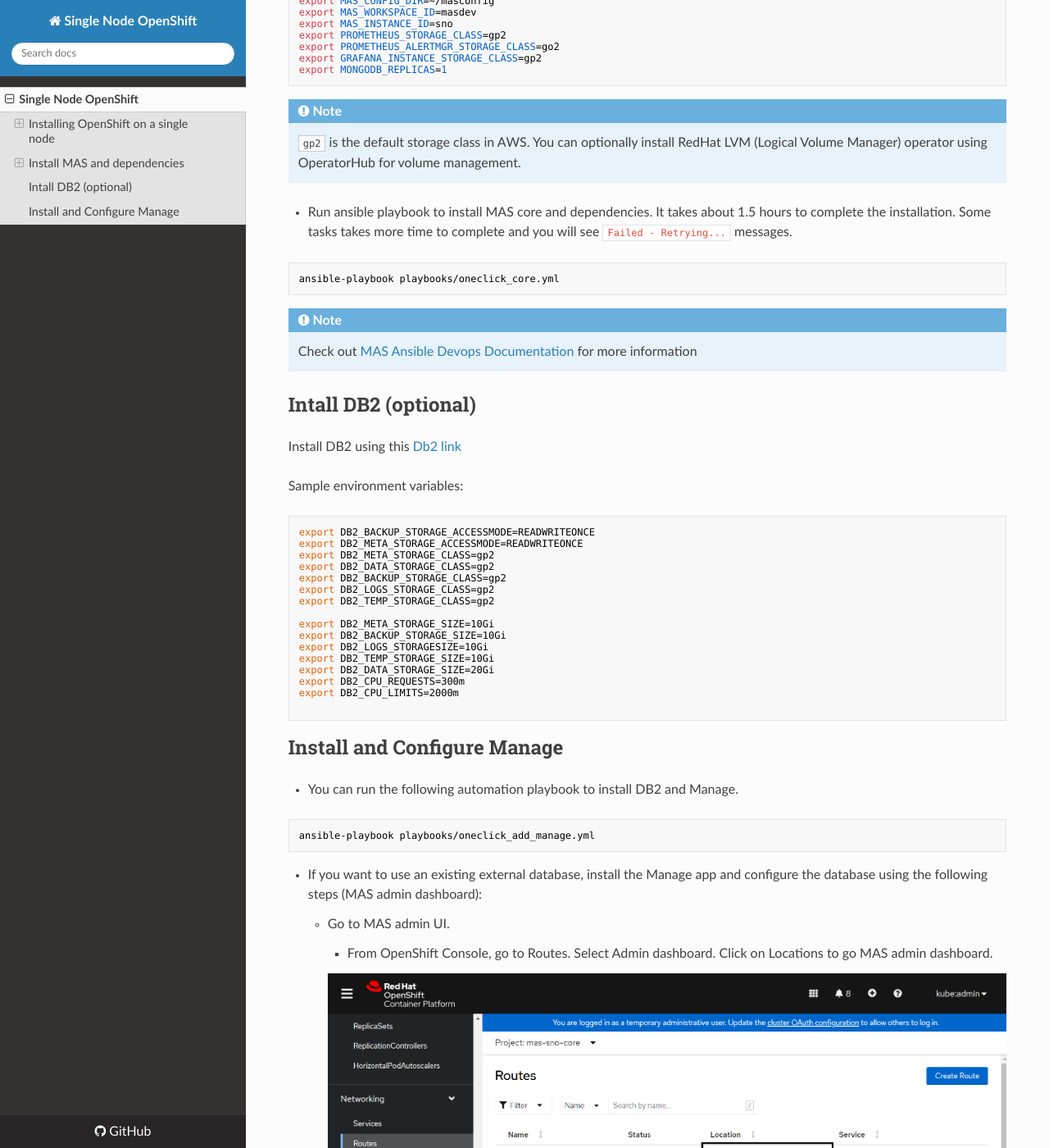
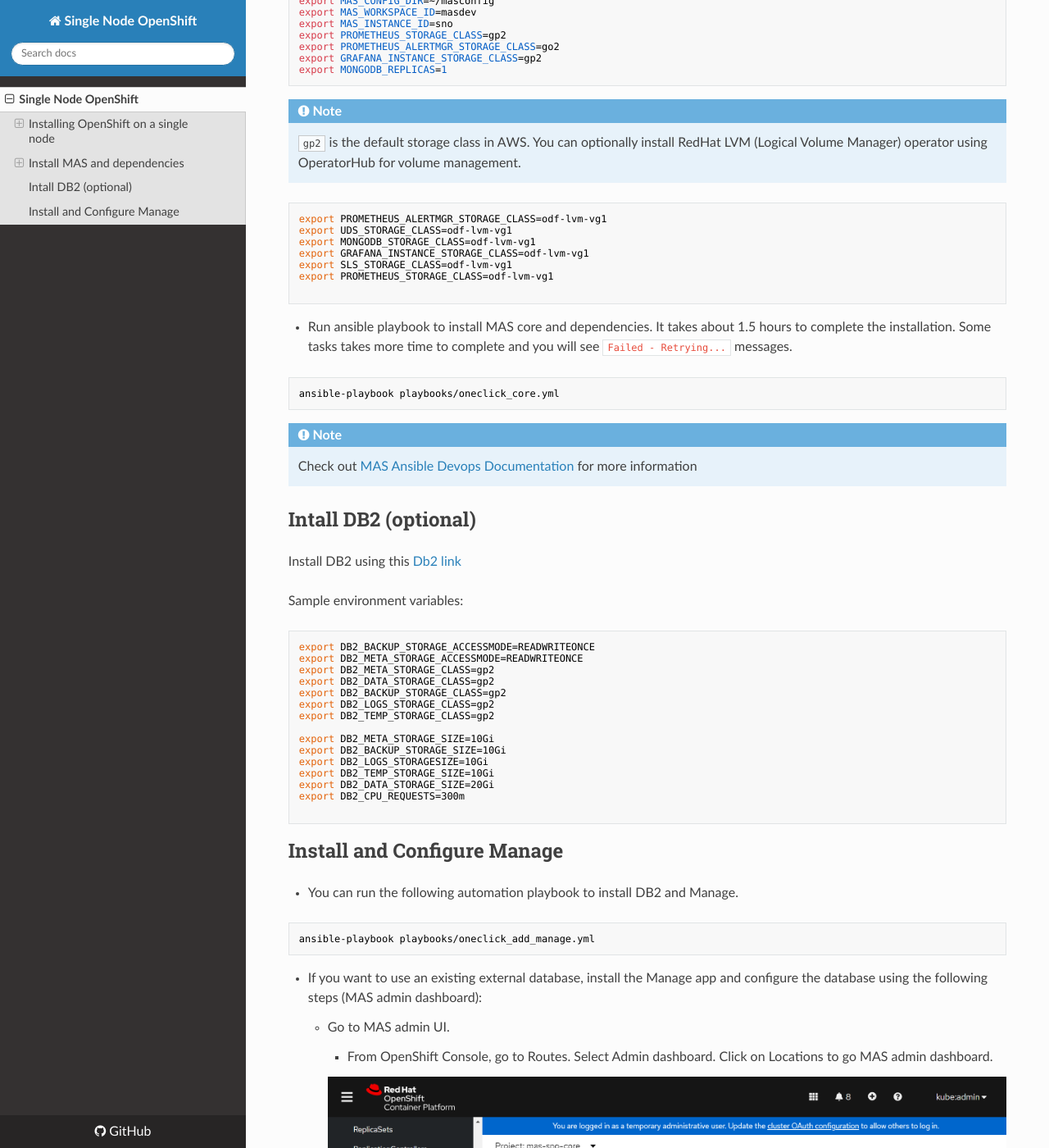
Before and after one commit to ibm-mas-manage/sno, an MkDocs documentation site: the page built from docs/index.md, in a window 1280 px wide and 1400 px high, scrolled down 6119 px. Shown: the whole window at 82% size. Built offline with MkDocs 1.6.1, drawn with Linux system fonts in a browser that asks for light colours; nearby versions of some CDN libraries.

Commit message:
Update index.md

````diff
--- a/docs/index.md
+++ b/docs/index.md
@@ -195,6 +195,15 @@
 !!! note
     `gp2` is the default storage class in AWS. You can optionally install RedHat LVM (Logical Volume Manager) operator using OperatorHub for volume management.
 
+```
+export PROMETHEUS_ALERTMGR_STORAGE_CLASS=odf-lvm-vg1
+export UDS_STORAGE_CLASS=odf-lvm-vg1
+export MONGODB_STORAGE_CLASS=odf-lvm-vg1
+export GRAFANA_INSTANCE_STORAGE_CLASS=odf-lvm-vg1
+export SLS_STORAGE_CLASS=odf-lvm-vg1
+export PROMETHEUS_STORAGE_CLASS=odf-lvm-vg1
+
+```
 - Run ansible playbook to install MAS core and dependencies. It takes about 1.5 hours to complete the installation. Some tasks takes more time to complete and you will see `Failed - Retrying...` messages.
 
 ```
@@ -226,7 +235,6 @@
 export DB2_TEMP_STORAGE_SIZE=10Gi
 export DB2_DATA_STORAGE_SIZE=20Gi
 export DB2_CPU_REQUESTS=300m
-export DB2_CPU_LIMITS=2000m
 
 ```
 
````
